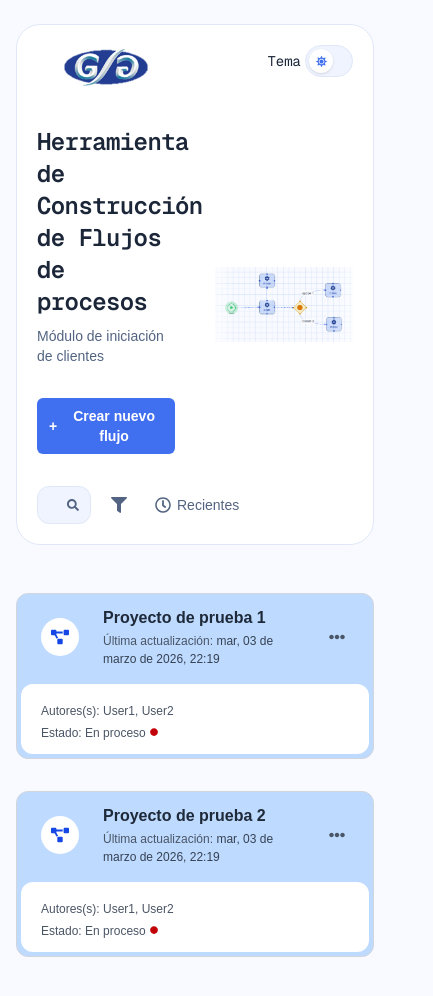
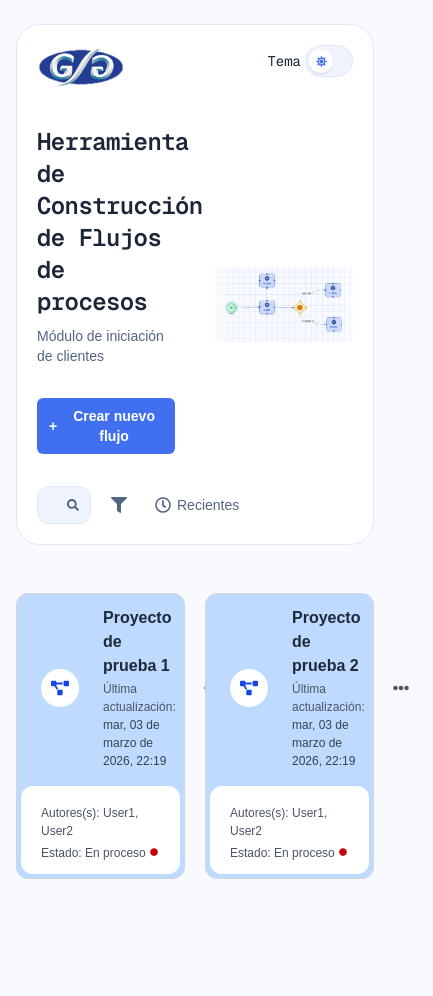
Before and after one commit to JuanCPal/bpm-scoring-flow-builder, a Next.js app: page / in a window 390 px wide. Shown: the top 996 px of the page, 433 px wide, since content can reach past the window. After the commit the page ends 903 px from the top, so only its background shows below. Built offline with nearby package versions, Linux system fonts and the light colour scheme.

Commit message:
style: adjust layout of hero section and project cards for improved responsiveness

```diff
--- a/src/app/page.js
+++ b/src/app/page.js
@@ -35,7 +35,7 @@ export default function DashboardPage() {
           style={{ background: 'var(--surface)', border: '1px solid var(--border)' }}
         >
           <div className="flex flex-col gap-4">
-            <div className="flex items-center justify-center w-full gap-3">
+            <div className="flex items-center w-full gap-3">
               <Image
                 src="/logo/Logo_SIIF_blanco.svg"
                 alt="Logo dark"
@@ -131,11 +131,10 @@ export default function DashboardPage() {
               />
             </div>
           </div>
-
         </section>
 
         {/* Cards */}
-        <div className="w-4x1 max-w-[900px] mx-auto grid grid-cols-1 gap-3 mb-15">
+        <div className="w-4x1 max-w-[1100px] mx-auto grid grid-cols-2 gap-5">
           {proyectosFiltrados.map(project => (
             <ProjectCard
               key={project.id}
```
